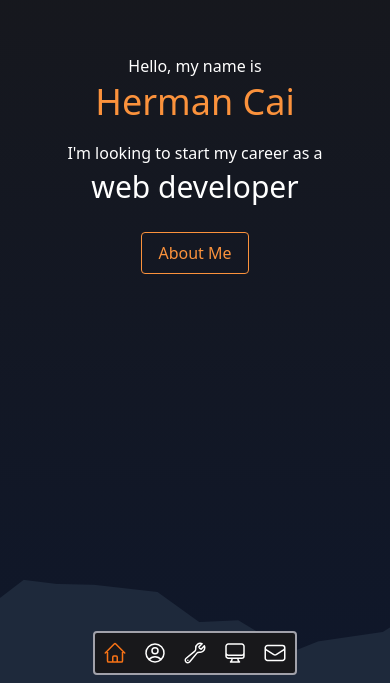
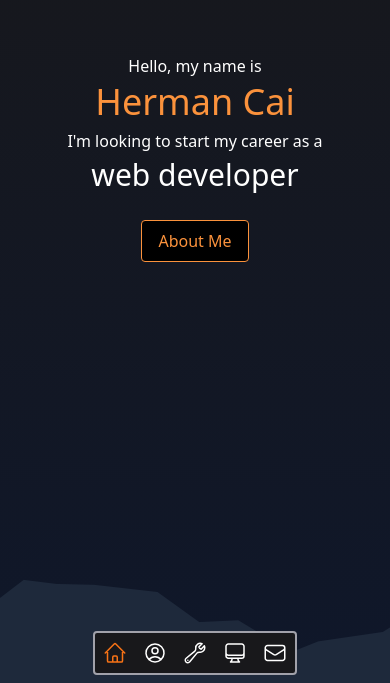
Before and after one commit to hermancai/portfolio, a Next.js app: page / in a window 390 px wide. Shown: the part 161-844 px from the top of the page. Built offline with nearby package versions, Linux system fonts and the light colour scheme.

Commit message:
Change mobile background style

```diff
--- a/components/Hero.tsx
+++ b/components/Hero.tsx
@@ -1,6 +1,6 @@
 import ParticleCanvas from "./ParticleCanvas";
 import { motion } from "framer-motion";
-import SVGLayers from "./SVGLayers";
+import HeroBackground from "./HeroBackground";
 import { Element } from "react-scroll";
 import useScroll from "../hooks/useScroll";
 
@@ -18,7 +18,7 @@ export default function Hero() {
         transition={{
           duration: 1,
         }}
-        className="flex flex-col gap-3 sm:gap-6 items-center text-center p-6 pt-[25vh] z-20 "
+        className="flex flex-col items-center text-center p-6 pt-[25vh] z-20 "
       >
         <p className="leading-8">
           <span className="sm:text-lg">Hello, my name is</span>
@@ -43,13 +43,13 @@ export default function Hero() {
             delay: 1,
           }}
           onClick={scrollToSection}
-          className="border border-orange-400 hover:text-black hover:bg-orange-400 active:translate-y-[1px] transition-colors duration-300 px-4 py-2 rounded text-orange-400 mt-3 cursor-pointer"
+          className="border border-orange-400 hover:text-black bg-black hover:bg-orange-400 active:translate-y-[1px] transition-colors duration-300 px-4 py-2 rounded text-orange-400 mt-6 cursor-pointer"
         >
           About Me
         </motion.button>
       </motion.div>
       <ParticleCanvas />
-      <SVGLayers />
+      <HeroBackground />
     </Element>
   );
 }
--- a/components/SVGLayers.tsx
+++ b/components/HeroBackground.tsx
@@ -24,11 +24,11 @@ const layerVariants: AnimationProps["variants"] = {
   show: { y: "0%", opacity: 1, transition: { duration: 1, ease: "easeInOut" } },
 };
 
-export default function SVGLayers() {
+export default function HeroBackground() {
   const { scrollYProgress } = useScroll();
   const y2 = useParallax(scrollYProgress, 200);
-  const y3 = useParallax(scrollYProgress, 300);
-  const y4 = useParallax(scrollYProgress, 400);
+  const y3 = useParallax(scrollYProgress, 400);
+  const y4 = useParallax(scrollYProgress, 500);
 
   return (
     <motion.div
@@ -37,19 +37,19 @@ export default function SVGLayers() {
       animate="show"
       variants={containerVariants}
     >
-      <motion.div className="bg-[url(/svglayers/1a.png)] absolute w-full h-full bg-repeat-x z-[5] bg-[bottom_left_-10rem] -bottom-[200px]" />
+      <div className="bg-[url(/svglayers/1a.png)] absolute w-full h-full bg-repeat-x z-[5] bg-[bottom_left_-10rem] -bottom-[200px]" />
       <motion.div
-        className="bg-[url(/svglayers/2a.png)] absolute w-full h-full bg-repeat-x z-[4] bg-[bottom_right_1rem] -bottom-[150px]"
+        className="bg-[url(/svglayers/2a.png)] absolute w-full h-full bg-repeat-x z-[4] bg-[bottom_right_-20rem] sm:bg-[bottom_right_1rem] -bottom-[150px]"
         style={{ y: y2 }}
         variants={layerVariants}
       />
       <motion.div
-        className="bg-[url(/svglayers/3a.png)] absolute w-full h-full bg-repeat-x z-[3] bg-[bottom_left_-70rem] -bottom-[200px]"
+        className="bg-[url(/svglayers/3a.png)] absolute w-full h-full bg-repeat-x z-[3] bg-[bottom_left_-80rem] sm:bg-[bottom_left_-70rem] -bottom-[200px]"
         style={{ y: y3 }}
         variants={layerVariants}
       />
       <motion.div
-        className="bg-[url(/svglayers/4a.png)] absolute w-full h-full bg-repeat-x z-[2] bg-[bottom_right_-70rem] bottom-[35px]"
+        className="bg-[url(/svglayers/4a.png)] absolute w-full h-full bg-repeat-x z-[2] bg-[bottom_right_-70rem] sm:bottom-[35px]"
         style={{ y: y4 }}
         variants={layerVariants}
       />
```
